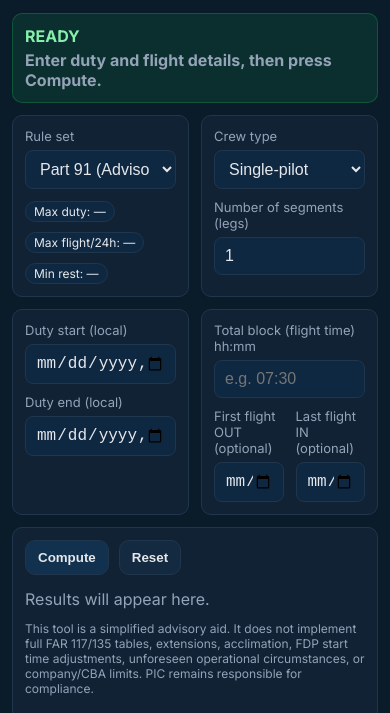
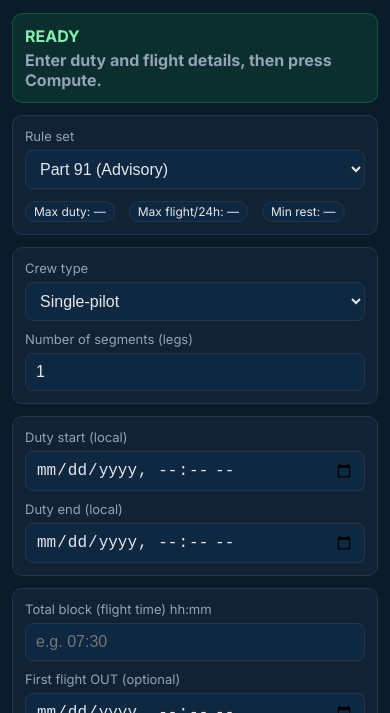
Before and after one commit to Dwelsh29/flight-duty-time, a plain HTML site: page index.html in a window 390 px wide. Shown: the part 131-844 px from the top of the page. Drawn offline with nearby package versions, Linux system fonts and the light colour scheme.

Commit message:
Update index.html

```diff
--- a/index.html
+++ b/index.html
@@ -27,7 +27,25 @@
   .pill{display:inline-block;padding:2px 8px;border-radius:999px;border:1px solid var(--border);background:#0f2841;color:var(--text);font-size:12px;margin-right:6px}
   .disclaimer{font-size:12px;color:var(--muted)}
   .muted{color:var(--muted)}
-  @media (max-width:420px){ .wrap{padding:12px} .card{padding:12px;border-radius:10px} .title{font-size:20px} input,select{padding:9px 10px;font-size:16px} .btn{padding:9px 12px} } </style> </head> <body> <div class="wrap">
+/* Prevent any intrinsic overflow */
+.grid{ grid-template-columns:repeat(12, minmax(0,1fr)); } input,select{ max-width:100%; }
+
+/* Mobile layout fix */
+@media (max-width: 420px){
+  .wrap{ padding:12px }
+  .card{ padding:12px; border-radius:10px }
+  .title{ font-size:20px }
+
+  /* Stack columns on small screens */
+  .col-6, .col-4, .col-3 { grid-column: span 12; }
+
+  /* Slightly tighter spacing + iOS zoom-safe inputs */
+  .row{ gap:8px }
+  input,select{ padding:9px 10px; font-size:16px }
+  .btn{ padding:9px 12px }
+}
+
+ </style> </head> <body> <div class="wrap">
   <h1 class="title">Wingman Flight / Duty–Rest Calculator</h1>
   <p class="subtitle">Advisory calculator for quick legality checks. <span class="muted">Always verify against regs/ops specs.</span></p>
 
```
